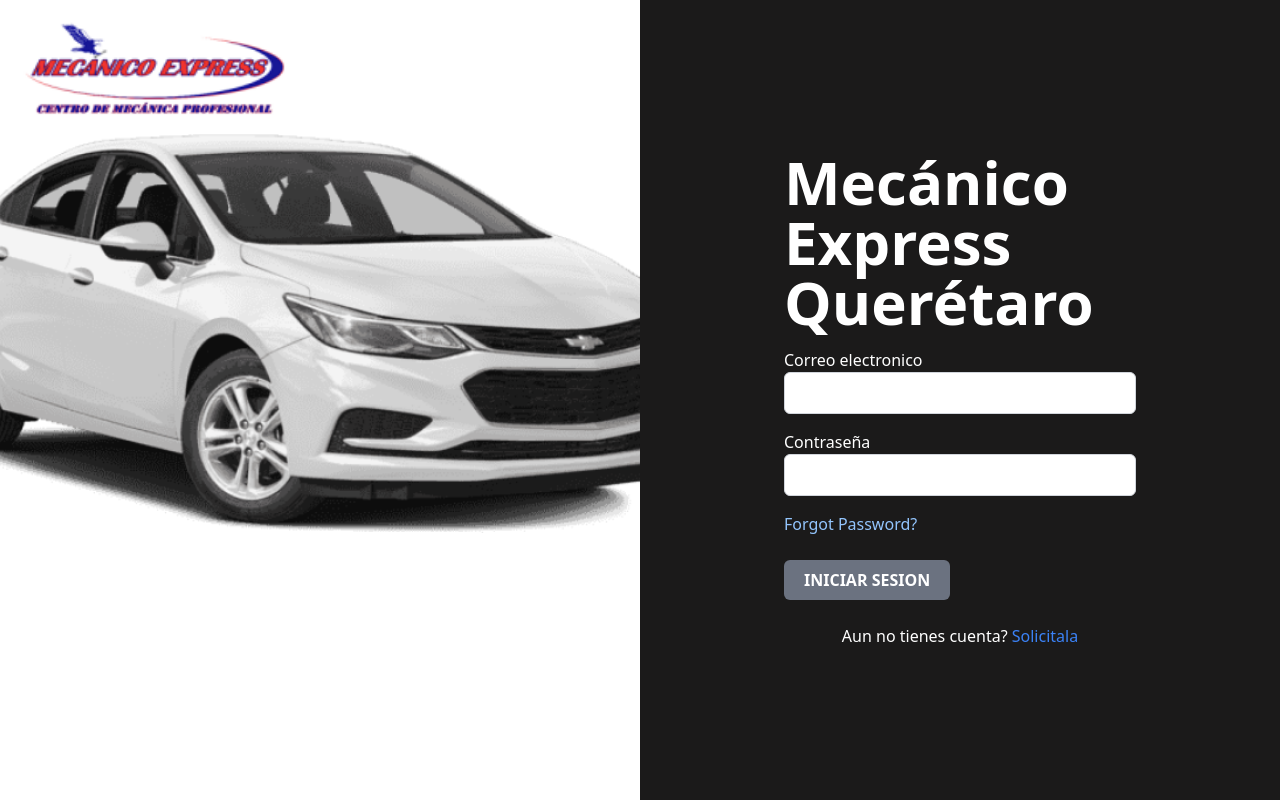
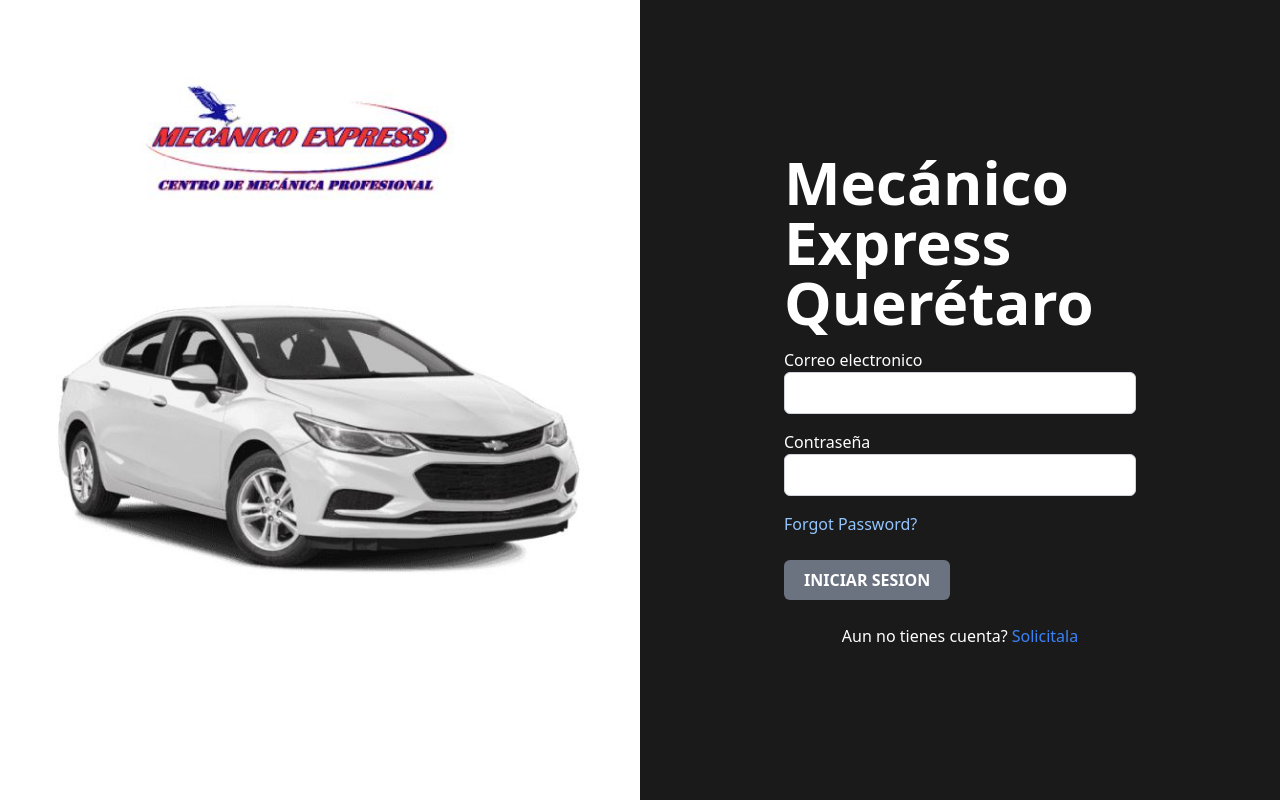
Before and after one commit to Whusher/MecanicoExpress, a React (Vite) app: page /login in a window 1280 px wide. Built offline with nearby package versions, Linux system fonts and the light colour scheme.

Commit message:
Imagen de login mejorada

```diff
--- a/src/Views/MainContent.jsx
+++ b/src/Views/MainContent.jsx
@@ -8,12 +8,12 @@
       <div className="flex justify-between max-w-7xl mx-auto px-4 py-8">
         {/* Columna izquierda */}
         <div className="w-1/2">
-          <h1 className="text-4xl font-bold mb-1">Mécanico Express</h1>
+          <h1 className="text-4xl font-bold mb-1">Mecánico Express</h1>
           <h2 className="text-3xl font-semibold mb-10">
-            Taller Mécanico en Querétaro
+            Taller Mecánico en Querétaro
           </h2>
           <p className="text-lg font-semibold mb-2">
-            Nuestra Visión es lograr que todos <br />
+            Nuestra visión es lograr que todos <br />
             nuestros clientes manejen seguros.
           </p>
           <p className="text-lg font-semibold mb-20">
--- a/src/Views/Refac.jsx
+++ b/src/Views/Refac.jsx
@@ -11,7 +11,7 @@
             <div className="text-center">
               <h2 className="text-4xl font-bold mb-6 md:mb-10">REFACCIONES ORIGINALES</h2>
               <p className="text-base md:text-lg mb-4 md:mb-8">
-                En Mécanico Express nos preocupamos por el mejor desempeño de tu automóvil es por eso que usamos Refacciones Originales que aunados a un adecuado mantenimiento preventivo aumentarán el rendimiento de tu vehículo.
+                En Mecánico Express nos preocupamos por el mejor desempeño de tu automóvil es por eso que usamos Refacciones Originales que aunados a un adecuado mantenimiento preventivo aumentarán el rendimiento de tu vehículo.
               </p>
               <p className="text-base md:text-lg mb-4 md:mb-8">
                 Al utilizar Refacciones Originales se previene el deterioro prematuro de los sistemas del vehículo. Para mantener un vehículo funcionando en su mejor nivel y que éste mantenga mejor su valor en el tiempo, es preferible utilizar Refacciones Originales que nos brindan seguridad y confiabilidad.
--- a/src/Views/Servicios.jsx
+++ b/src/Views/Servicios.jsx
@@ -8,7 +8,7 @@
             {/* Columna izquierda (Recuadro negro) */}
             <div className="w-1/2 max-w-lg bg-black p-6 rounded-lg text-white ">
 
-                    <h2 className="text-2xl font-bold mb-">En Mécanico Express Querétaro</h2>
+                    <h2 className="text-2xl font-bold mb-">En Mecánico Express Querétaro</h2>
                      <h2 className="text-2xl font-bold mb-10">contamos con multiples servicios:</h2>
                     <p className="text-lg mb-4 font-semibold">
                     • Cambio de aceite <br />
--- a/src/components/Login.jsx
+++ b/src/components/Login.jsx
@@ -36,16 +36,11 @@
   return (
     <div className="flex justify-center items-center h-screen bg-backgroundNormal">
       {/* <!-- Left: Image --> */}
-      <div className="w-1/2 h-screen hidden lg:block bg-white items-center">
+      <div className="w-1/2 h-screen hidden lg:flex justify-center items-center bg-white">
         <img
-          src='/Logo.png'
+          src='/login.png'
           alt=""
-          className="object-cover w-200 h-1/6 center"
-        />
-        <img
-          src='/onix.png'
-          alt=""
-          className="object-cover w-full h-1/2"
+          className="object-cover h-full"
         />
       </div>
       {/* <!-- Right: Login Form --> */}
```
Also changed, not shown: public/login.png (added).
